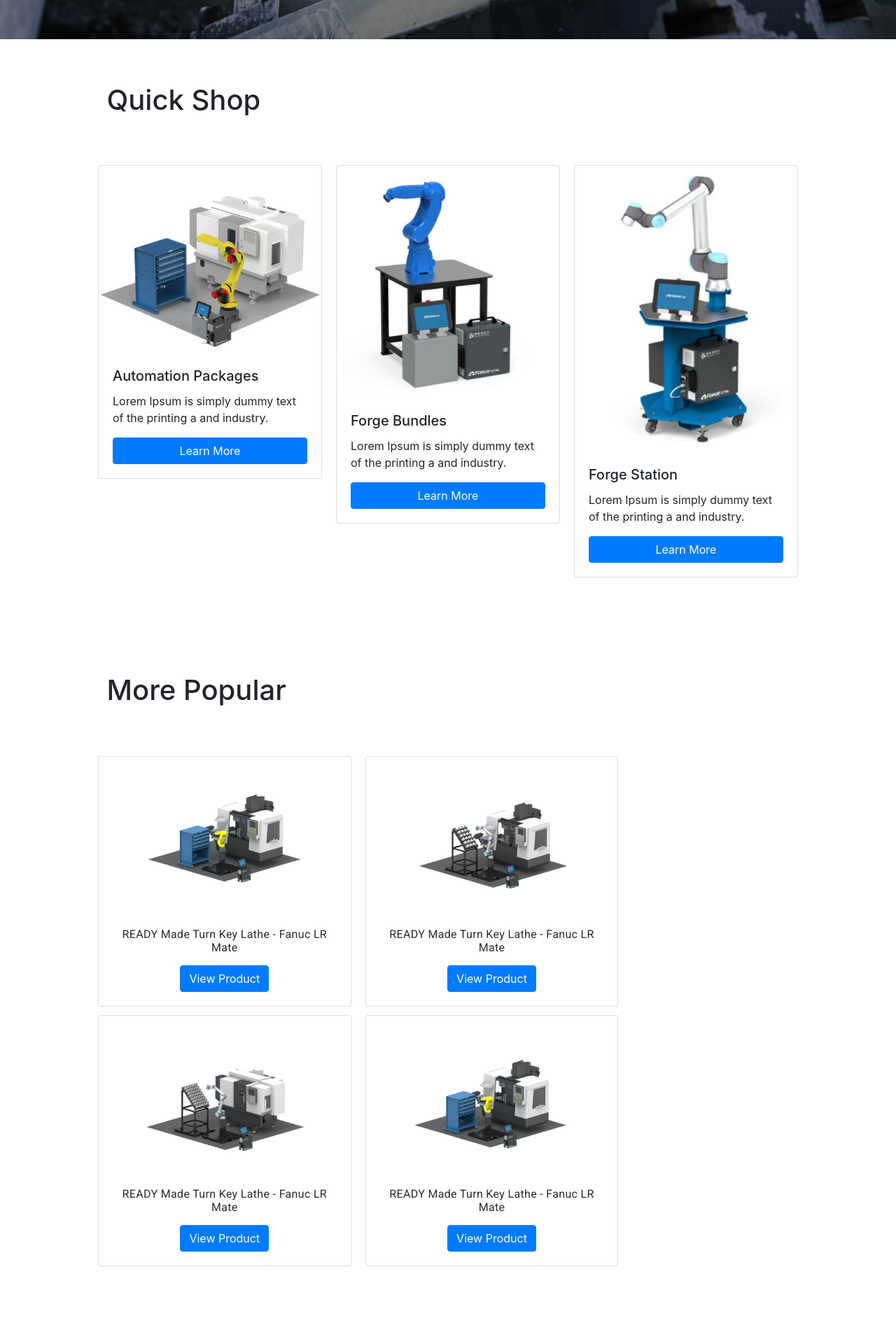
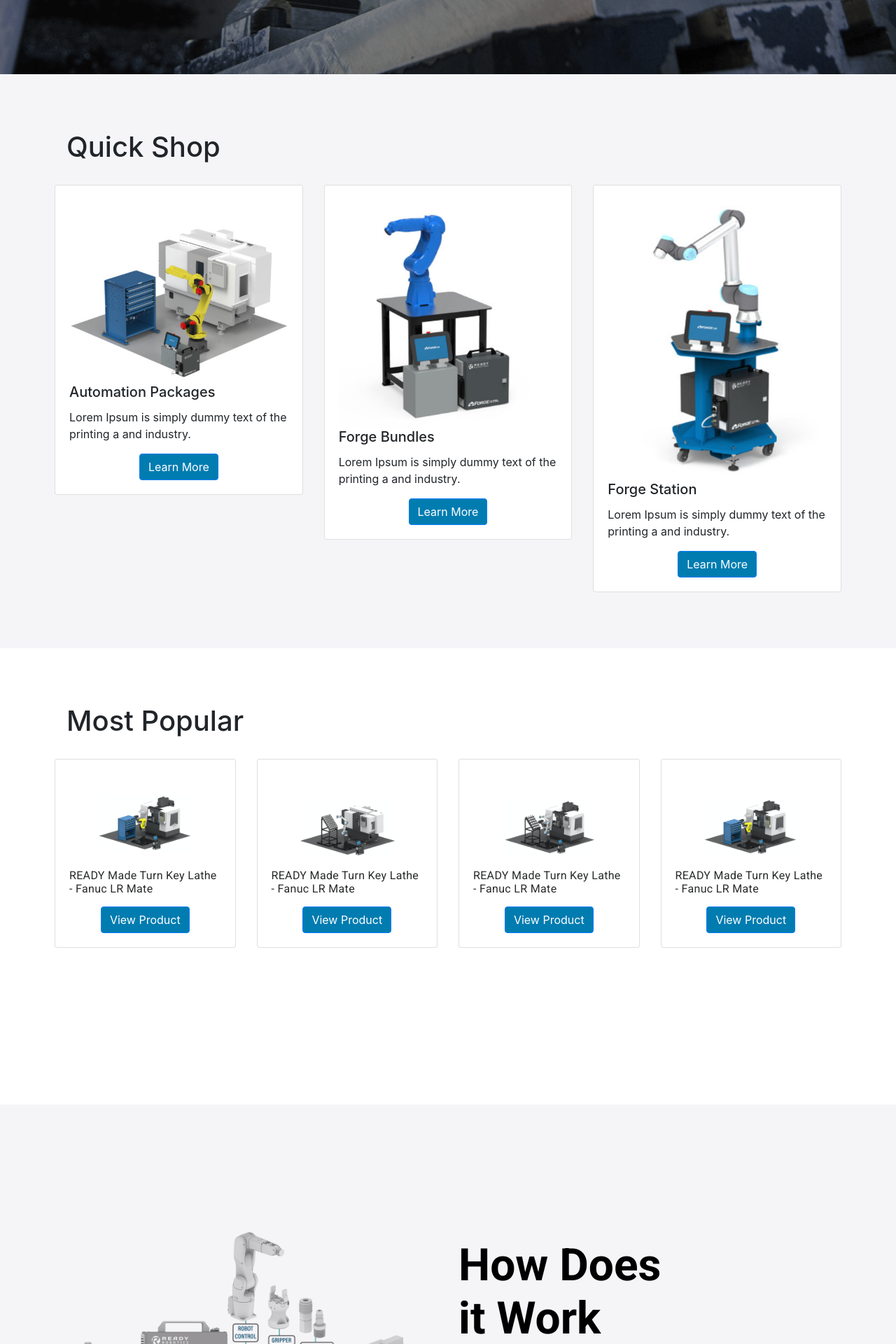
Before and after one commit to ferschbet/readyrobs-home-20-8-20, a React (Create React App) app: page / in a window 1280 px wide. Shown: the part 880-2800 px from the top of the page at 70% size. Before the commit the page ends 2701 px from the top, so only its background shows below. Built offline with nearby package versions, Linux system fonts and the light colour scheme.

Commit message:
Completing Sections Quick, Popular and Work

```diff
--- a/src/App.js
+++ b/src/App.js
@@ -1,14 +1,15 @@
 import React from "react";
 import { BrowserRouter as Router, Switch, Route } from "react-router-dom";
 import { Home } from "./Home";
+import { Work } from "./components/Work";
+import { Innerproduct } from "./Innerproduct";
+import { Jumbotron } from "./components/Jumbotron";
+import { Layout } from "./components/Layout";
+import { MostPopular } from "./components/MostPopular";
+import { NavigationBar } from "./components/NavigationBar";
+import { NoMatch } from "./NoMatch";
 import { Products } from "./Products";
-import { Innerproduct } from "./Innerproduct";
-import { NoMatch } from "./NoMatch";
-import { Layout } from "./components/Layout";
-import { NavigationBar } from "./components/NavigationBar";
-import { Jumbotron } from "./components/Jumbotron";
 import { Quickshop } from "./components/Quickshop";
-import { MorePopular } from "./components/MorePopular";
 import "./App.css";
 
 function App() {
@@ -17,7 +18,8 @@
       <NavigationBar />
       <Jumbotron />
       <Quickshop />
-      <MorePopular />
+      <MostPopular />
+      <Work />
       <Layout>
         <Router>
           <Switch>
--- a/src/components/Jumbotron.js
+++ b/src/components/Jumbotron.js
@@ -4,26 +4,38 @@
 import homeRectangle from "./assets/homeRectangle.png";
 
 const Styles = styled.div`
+  .hero-button {
+    height: 48px;
+    width: 175px;
+    border-radius: 3px;
+    background-color: #007cb0;
+    color: #efefef;
+    font-family: Roboto;
+    font-size: 16px;
+    letter-spacing: 0.5px;
+    line-height: 16px;
+    text-align: center;
+
+    &:hover {
+      color: white !important;
+      background-color: #006996 !important;
+    }
+  }
   .jumbo {
-    background: url(${homeRectangle}) no-repeat fixed center center;
+    background: url(${homeRectangle}) no-repeat fixed center bottom;
     background-size: cover;
     width: 100%;
-    height: 850px;
+    height: 900px;
     position: relative;
-    z-index: -2;
+    margin-bottom: 0;
   }
   .jumbo-container {
     width: 100vw;
     color: #efefef;
     position: absolute;
-    top: 0;
-    left: 0;
-    bottom: 0;
-    right: 0;
     padding-left: 8%;
     padding-right: 8%;
     padding-top: 20vh;
-    z-index: -1;
   }
   .text {
     font-family: "Roboto", sans-serif;
@@ -60,22 +72,6 @@
       line-height: 3.7vh;
     }
   }
-  .hero-button {
-    height: 48px;
-    width: 175px;
-    border-radius: 3px;
-    background-color: #007cb0;
-    color: #ffffff;
-    font-family: Roboto;
-    font-size: 16px;
-    letter-spacing: 0.5px;
-    line-height: 16px;
-    text-align: center;
-    &:hover {
-      color: #efefef !important;
-      background-color: #006996;
-    }
-  }
 `;
 
 export const Jumbotron = () => (
@@ -91,7 +87,7 @@
           five centuries, but also the leap into electronic typesetting.
         </p>
         <p>
-          <Button className="hero-button" variant="primary" size="lg">
+          <Button className="hero-button" size="lg">
             Our Products
           </Button>
         </p>
--- a/src/components/MorePopular.js
+++ /dev/null
@@ -1,120 +0,0 @@
-import React from "react";
-import { Button, Card, CardColumns, Container } from "react-bootstrap";
-import card2a from "./assets/card2a.png";
-import card2b from "./assets/card2b.png";
-import card2c from "./assets/card2c.png";
-import card2d from "./assets/card2d.png";
-import styled from "styled-components";
-
-const Styles = styled.div`
-  .pop-container {
-    height: auto;
-    width: auto;
-  }
-  .more-popular {
-    height: 30px;
-    margin-bottom: 7%;
-    margin-left: 11%;
-    margin-top: 5%;
-  }
-  .card-col2 {
-    padding: 0;
-    margin-left: 10%;
-  }
-  .card2 {
-    text-align: center;
-    height: auto;
-    width: auto;
-  }
-  .cont-img {
-    width: 75%;
-    height: auto;
-  }
-  .card2-text {
-    color: #282a2b;
-    font-family: Roboto;
-    font-size: 16px;
-    letter-spacing: 0.33px;
-    line-height: 19px;
-  }
-  .card2-button {
-    text-align: center;
-  }
-`;
-
-export const MorePopular = () => (
-  <Styles>
-    <Container className="pop-container" fluid>
-      <div className="more-popular">
-        <h1>More Popular</h1>
-        <br />
-      </div>
-      <CardColumns className="card-col2">
-        <Card className="card2">
-          <Card.Img
-            className="cont-img"
-            variant="top"
-            src={card2a}
-            alt="image card2a"
-          />
-          <Card.Body>
-            <Card.Text className="card2-text">
-              READY Made Turn Key Lathe - Fanuc LR Mate
-            </Card.Text>
-            <Button className="card2-button" variant="primary">
-              View Product
-            </Button>
-          </Card.Body>
-        </Card>
-        <Card className="card2">
-          <Card.Img
-            className="cont-img"
-            variant="top"
-            src={card2b}
-            alt="image card2b"
-          />
-          <Card.Body>
-            <Card.Text className="card2-text">
-              READY Made Turn Key Lathe - Fanuc LR Mate
-            </Card.Text>
-            <Button className="card2-button" variant="primary">
-              View Product
-            </Button>
-          </Card.Body>
-        </Card>
-        <Card className="card2">
-          <Card.Img
-            className="cont-img"
-            variant="top"
-            src={card2c}
-            alt="image card2c"
-          />
-          <Card.Body>
-            <Card.Text className="card2-text">
-              READY Made Turn Key Lathe - Fanuc LR Mate
-            </Card.Text>
-            <Button className="card2-button" variant="primary">
-              View Product
-            </Button>
-          </Card.Body>
-        </Card>
-        <Card className="card2">
-          <Card.Img
-            className="cont-img"
-            variant="top"
-            src={card2d}
-            alt="image card2d"
-          />
-          <Card.Body>
-            <Card.Text className="card2-text">
-              READY Made Turn Key Lathe - Fanuc LR Mate
-            </Card.Text>
-            <Button className="card2-button" variant="primary">
-              View Product
-            </Button>
-          </Card.Body>
-        </Card>
-      </CardColumns>
-    </Container>
-  </Styles>
-);
--- /dev/null
+++ b/src/components/MostPopular.js
@@ -0,0 +1,123 @@
+import React from "react";
+import { Button, Card, Col, Container, Row } from "react-bootstrap";
+import card2a from "./assets/card2a.png";
+import card2b from "./assets/card2b.png";
+import card2c from "./assets/card2c.png";
+import card2d from "./assets/card2d.png";
+import styled from "styled-components";
+
+const Styles = styled.div`
+  .pop-container {
+    height: auto;
+    width: auto;
+    padding-bottom: 10rem;
+  }
+  .most-popular {
+    height: 30px;
+    margin-bottom: 3rem;
+    margin-left: 5rem;
+    margin-top: 5rem;
+  }
+  .card2 {
+    text-align: center;
+    height: auto;
+    width: auto;
+  }
+  .cont-img {
+    width: 75%;
+    height: auto;
+  }
+  .card2-text {
+    color: #282a2b;
+    font-family: Roboto;
+    font-size: 16px;
+    letter-spacing: 0.33px;
+    line-height: 19px;
+    text-align: left;
+  }
+  .card2-button {
+    text-align: center;
+    color: white;
+    background-color: #007cb0;
+    &:hover {
+      color: white !important;
+      background-color: #006996;
+    }
+  }
+`;
+
+export const MostPopular = () => (
+  <Styles>
+    <Container className="pop-container" fluid>
+      <div className="most-popular">
+        <h1>Most Popular</h1>
+      </div>
+      <Row className="mr-5 mb-5 ml-5">
+        <Col lg={3} md={6}>
+          <Card className="card2 mb-3">
+            <Card.Body>
+              <Card.Img
+                className="cont-img"
+                variant="top"
+                src={card2a}
+                alt="image card2a"
+              />
+              <Card.Text className="card2-text">
+                READY Made Turn Key Lathe - Fanuc LR Mate
+              </Card.Text>
+              <Button className="card2-button">View Product</Button>
+            </Card.Body>
+          </Card>
+        </Col>
+        <Col lg={3} md={6}>
+          <Card className="card2 mb-3">
+            <Card.Body>
+              <Card.Img
+                className="cont-img"
+                variant="top"
+                src={card2b}
+                alt="image card2a"
+              />
+              <Card.Text className="card2-text">
+                READY Made Turn Key Lathe - Fanuc LR Mate
+              </Card.Text>
+              <Button className="card2-button">View Product</Button>
+            </Card.Body>
+          </Card>
+        </Col>
+        <Col lg={3} md={6}>
+          <Card className="card2 mb-3">
+            <Card.Body>
+              <Card.Img
+                className="cont-img"
+                variant="top"
+                src={card2c}
+                alt="image card2a"
+              />
+              <Card.Text className="card2-text">
+                READY Made Turn Key Lathe - Fanuc LR Mate
+              </Card.Text>
+              <Button className="card2-button">View Product</Button>
+            </Card.Body>
+          </Card>
+        </Col>
+        <Col lg={3} md={6}>
+          <Card className="card2 mb-3">
+            <Card.Body>
+              <Card.Img
+                className="cont-img"
+                variant="top"
+                src={card2d}
+                alt="image card2a"
+              />
+              <Card.Text className="card2-text">
+                READY Made Turn Key Lathe - Fanuc LR Mate
+              </Card.Text>
+              <Button className="card2-button">View Product</Button>
+            </Card.Body>
+          </Card>
+        </Col>
+      </Row>
+    </Container>
+  </Styles>
+);
--- a/src/components/Quickshop.js
+++ b/src/components/Quickshop.js
@@ -1,5 +1,5 @@
 import React from "react";
-import { Button, Card, CardColumns, Container } from "react-bootstrap";
+import { Button, Card, Col, Container, Row } from "react-bootstrap";
 import card1a from "./assets/card1a.png";
 import card1b from "./assets/card1b.png";
 import card1c from "./assets/card1c.png";
@@ -7,20 +7,19 @@
 
 const Styles = styled.div`
   .quick-container {
+    background-color: #f5f5f8;
     height: auto;
-    max-width: 1440px;
+    /*    max-width: 1440px;*/
+    padding-top: 5rem;
+    padding-bottom: 3rem;
   }
   .quick-shop {
     height: 30px;
-    margin-bottom: 7%;
-    margin-left: 11%;
-    margin-top: 5%;
+    margin-bottom: 3rem;
+    margin-left: 5rem;
+    /*    margin-top: 5rem;*/
   }
-  .card-col1 {
-    margin-left: 10%;
-    margin-right: 10%;
-    margin-bottom: 10%;
-  }
+
   .card1 {
     text-align: center;
   }
@@ -32,6 +31,12 @@
   }
   .card1-button {
     text-align: center;
+    color: white;
+    background-color: #007cb0;
+    &:hover {
+      color: white !important;
+      background-color: #006996;
+    }
   }
 `;
 
@@ -40,52 +45,52 @@
     <Container className="quick-container" fluid>
       <div className="quick-shop">
         <h1>Quick Shop</h1>
-        <br />
       </div>
-      <CardColumns className="card-col1">
-        <Card className="card1  align-items-end">
-          <Card.Img variant="top" src={card1a} alt="image card1a" />
-          <Card.Body className="d-flex flex-column">
-            <Card.Title className="card1-title mt-auto">
+      <Row className="mr-5 mb-3 ml-5">
+        <Col md={4}>
+          <Card className="card1 mb-3">
+            <Card.Body>
+              <Card.Img
+                className="imgc1"
+                variant="top"
+                src={card1a}
+                alt="image card1a"
+              />
+              <Card.Title className="card1-title">
                 Automation Packages
               </Card.Title>
-            <Card.Text className="card1-text mt-auto">
+              <Card.Text className="card1-text">
                 Lorem Ipsum is simply dummy text of the printing a and industry.
               </Card.Text>
-            <Button className="card1-button mt-auto" variant="primary">
-              Learn More
-            </Button>
+              <Button className="card1-button mt-auto">Learn More</Button>
             </Card.Body>
           </Card>
-        <Card className="card1">
+        </Col>
+        <Col md={4}>
+          <Card className="card1 mb-3">
+            <Card.Body>
               <Card.Img variant="top" src={card1b} alt="image card1b" />
-          <Card.Body className="d-flex flex-column">
-            <Card.Title className="card1-title mt-auto">
-              Forge Bundles
-            </Card.Title>
-            <Card.Text className="card1-text mt-auto">
+              <Card.Title className="card1-title">Forge Bundles</Card.Title>
+              <Card.Text className="card1-text">
                 Lorem Ipsum is simply dummy text of the printing a and industry.
               </Card.Text>
-            <Button className="card1-button mt-auto" variant="primary">
-              Learn More
-            </Button>
+              <Button className="card1-button mt-auto">Learn More</Button>
             </Card.Body>
           </Card>
-        <Card className="card1">
+        </Col>
+        <Col md={4}>
+          <Card className="card1 mb-3">
+            <Card.Body>
               <Card.Img variant="top" src={card1c} alt="image card1c" />
-          <Card.Body className="d-flex flex-column">
-            <Card.Title className="card1-title mt-auto">
-              Forge Station
-            </Card.Title>
-            <Card.Text className="card1-text mt-auto">
+              <Card.Title className="card1-title">Forge Station</Card.Title>
+              <Card.Text className="card1-text">
                 Lorem Ipsum is simply dummy text of the printing a and industry.
               </Card.Text>
-            <Button className="card1-button mt-auto" variant="primary">
-              Learn More
-            </Button>
+              <Button className="card1-button mt-auto">Learn More</Button>
             </Card.Body>
           </Card>
-      </CardColumns>
+        </Col>
+      </Row>
     </Container>
   </Styles>
 );
--- /dev/null
+++ b/src/components/Work.js
@@ -0,0 +1,88 @@
+import React from "react";
+import { Col, Container, Image, Row } from "react-bootstrap";
+import schema from "./assets/schema.png";
+import styled from "styled-components";
+
+const Styles = styled.div`
+  .work-container {
+    background-color: #f5f5f8;
+    padding: 10rem 0 5rem;
+  }
+  .img1 {
+    width: auto;
+  }
+  .description {
+    vertical-align: middle;
+  }
+  .work-title {
+    color: #000000;
+    font-family: Roboto;
+    font-size: 64px;
+    font-weight: bold;
+    letter-spacing: 0;
+    padding-top: 2rem;
+  }
+  .work-text {
+    color: #000000;
+    font-family: Roboto;
+    font-size: 22px;
+    letter-spacing: 0.33px;
+    line-height: 3vh;
+    padding: 2rem 5rem 0 0;
+  }
+  @media only screen and (max-width: 1200px) {
+    .work-title {
+      font-size: 48px;
+      font-weight: bold;
+    }
+    .work-text {
+      font-size: 20px;
+      letter-spacing: 0.3px;
+      line-height: 2.5vh;
+    }
+  }
+  @media only screen and (min-width: 1800px) {
+    .work-title {
+      font-size: 3.8vw;
+      font-weight: bold;
+    }
+    .work-text {
+      font-size: 1.15vw;
+      letter-spacing: 0.4px;
+      line-height: 3.7vh;
+    }
+  }
+`;
+
+export const Work = () => (
+  <Styles>
+    <Container className="work-container " fluid>
+      <Row className="mr-5 mb-5 ml-5">
+        <Col lg={6} md={12}>
+          <Image
+            className="img1"
+            variant="top"
+            src={schema}
+            alt="Schematic-6@2x"
+            fluid
+          />
+        </Col>
+        <Col lg={6} md={12}>
+          <div className="description">
+            <h1 className="work-title">
+              How Does <br></br>it Work
+            </h1>
+            <p className="work-text">
+              Lorem ipsum is simply dummy text of the printing and typesetting
+              industry. Lorem Ipsum has been the industry's standard dummy text
+              ever since the 1500s, when an unknown printer took a galley of
+              type and scrambled it to make a type specimen book. It has
+              survived not only five centuries, but also the leap into
+              electronic typesetting.
+            </p>
+          </div>
+        </Col>
+      </Row>
+    </Container>
+  </Styles>
+);
```
Also changed, not shown: src/components/assets/schema.png (added). Lines whose indentation alone changed are shown as unchanged.
